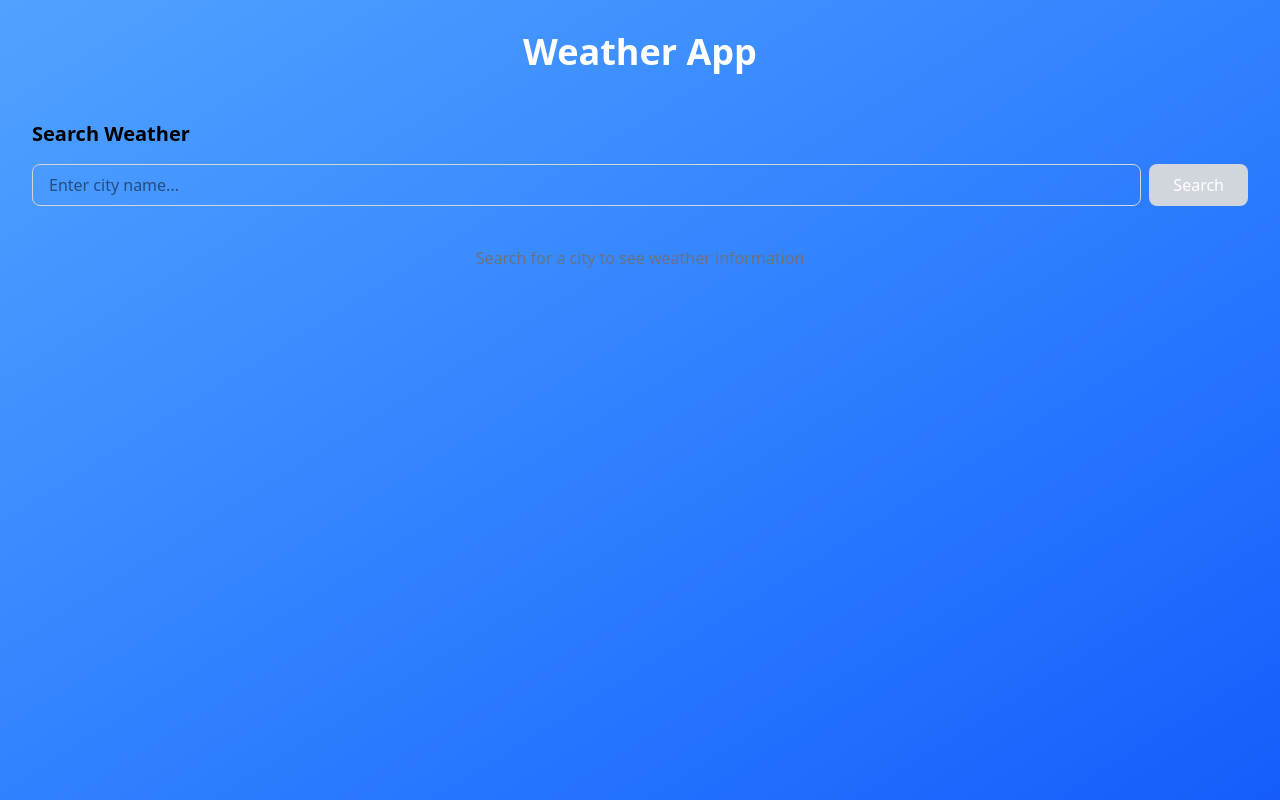
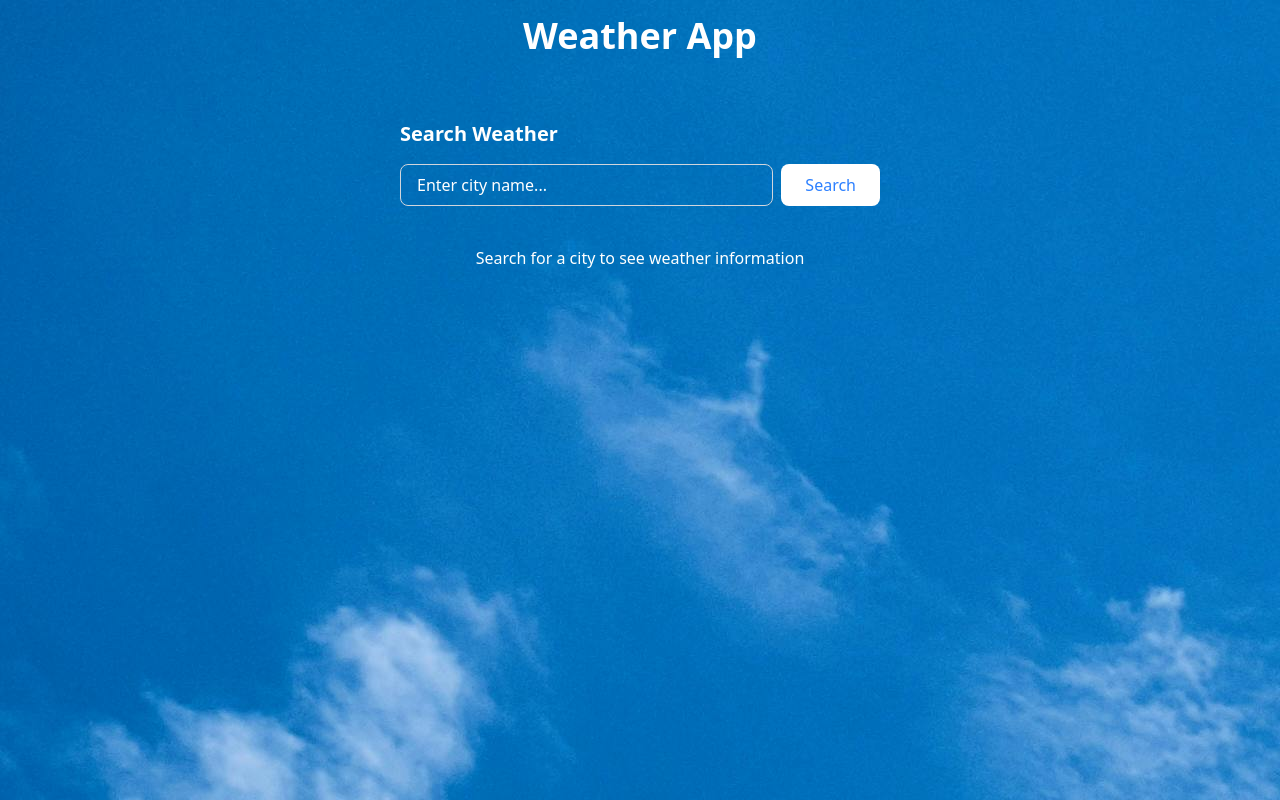
Before and after one commit to Ayoub-fetti/Weather-App, a Vue app: page / in a window 1280 px wide. Built offline with nearby package versions, Linux system fonts and the light colour scheme; no server answers.

Commit message:
styling tailwind

```diff
--- a/src/App.vue
+++ b/src/App.vue
@@ -11,9 +11,9 @@ const handleWeatherData = (data) => {
 </script>
 
 <template>
-  <div class="min-h-screen bg-gradient-to-br from-blue-400 to-blue-600 py-8">
+  <div class="bg-[url(../assets/bg.jpg)] min-h-screen">
     <div class="container mx-auto px-4">
-      <h1 class="text-4xl font-bold text-white text-center mb-8">Weather App</h1>
+      <h1 class="text-4xl font-bold text-white text-center py-4 mb-8">Weather App</h1>
       <SearchBar @weather-data="handleWeatherData" />
       <WeatherCard :weather-data="weatherData" />
     </div>
--- a/src/views/SearchBar.vue
+++ b/src/views/SearchBar.vue
@@ -1,24 +1,3 @@
-<template>
-  <div class="search-container p-4">
-    <h2 class="text-xl font-bold mb-4">Search Weather</h2>
-    <div class="flex gap-2">
-      <input
-        v-model="searchCity"
-        @keyup.enter="searchWeather"
-        type="text"
-        placeholder="Enter city name..."
-        class="flex-1 px-4 py-2 border border-gray-300 rounded-lg focus:outline-none focus:ring-2 focus:ring-blue-500"
-      />
-      <button
-        @click="searchWeather"
-        :disabled="!searchCity.trim()"
-        class="px-6 py-2 bg-blue-500 text-white rounded-lg hover:bg-blue-600 disabled:bg-gray-300"
-      >
-        Search
-      </button>
-    </div>
-  </div>
-</template>
 
 <script setup>
 import { ref } from 'vue'
@@ -36,7 +15,31 @@ const searchWeather = async () => {
     emit('weather-data', weatherData)
     searchCity.value = ''
   } catch (error) {
-    alert('City not found. Please try again.')
+    console.error('City not found. Please try again.')
   }
 }
 </script>
+<template>
+  <div  class="flex items-center justify-center">
+  <div class="search-container p-4">
+    <h2 class="text-xl text-white font-bold mb-4">Search Weather</h2>
+    <div class="flex gap-2 w-120">
+      <input
+        v-model="searchCity"
+        @keyup.enter="searchWeather"
+        type="text"
+        placeholder="Enter city name..."
+        class="flex-1 px-4 py-2 border text-white border-gray-300 rounded-lg focus:outline-none focus:ring-2 focus:ring-blue-500 placeholder-white"
+      />
+      <button
+        @click="searchWeather"
+        :disabled="!searchCity.trim()"
+        class="px-6 py-2 text-blue-500 bg-white rounded-lg cursor-pointer hover:text-white hover:bg-blue-200"
+      >
+        Search
+      </button>
+    </div>
+  </div>
+  </div>
+
+</template>
--- a/src/views/WeatherCard.vue
+++ b/src/views/WeatherCard.vue
@@ -1,3 +1,11 @@
+<script setup>
+const props = defineProps({
+  weatherData: {
+    type: Object,
+    default: null
+  }
+})
+</script>
 <template>
   <div class="weather-card p-6 max-w-md mx-auto">
     <div v-if="weatherData" class="bg-white rounded-lg shadow-lg p-6">
@@ -32,17 +40,8 @@
         </div>
       </div>
     </div>
-    <div v-else class="text-center text-gray-500">
+    <div v-else class="text-center text-white">
       <p>Search for a city to see weather information</p>
     </div>
   </div>
 </template>
-
-<script setup>
-const props = defineProps({
-  weatherData: {
-    type: Object,
-    default: null
-  }
-})
-</script>
```
Also changed, not shown: src/assets/bg.jpg (added).
